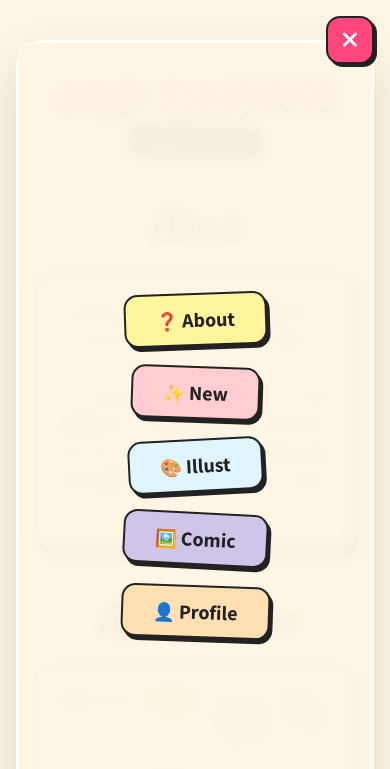
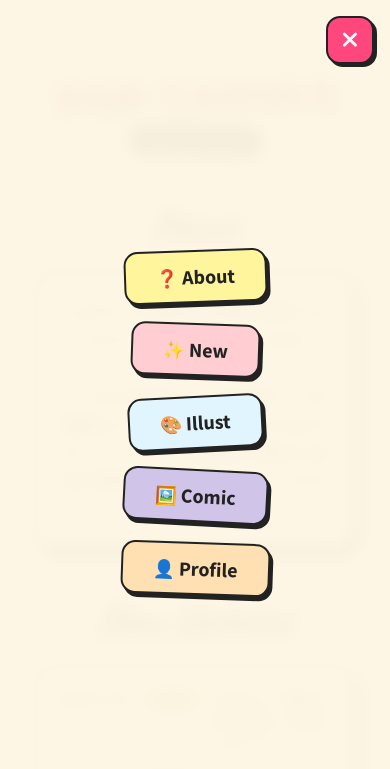
Before and after one commit to stoatpolice2/labo, a plain HTML site: page template/demo17.html in a window 390 px wide. Both pictures are taken after a click on the button "メニューを開く". Shown: the top 769 px of the page. Drawn offline with Linux system fonts and the light colour scheme; a web font is replaced by a local one.

Commit message:
Add files via upload

```diff
--- a/template/demo17.html
+++ b/template/demo17.html
@@ -124,7 +124,7 @@
       justify-content: center;
       gap: 14px 16px;
       width: 100%;
-      margin-top: 15px;
+      margin-top: 25px;
     }
 
     .sticker {
@@ -176,7 +176,7 @@
       border: 2px solid #222;
       border-radius: 14px;
       box-shadow: 3px 3px 0px #222;
-      z-index: 90;
+      z-index: 100;
       cursor: pointer;
       align-items: center;
       justify-content: center;
@@ -480,7 +480,7 @@
       height: 100%;
       background: rgba(0, 0, 0, 0.75);
       backdrop-filter: blur(5px);
-      z-index: 100;
+      z-index: 110;
       justify-content: center;
       align-items: center;
       padding: 20px;
@@ -588,7 +588,7 @@
         position: fixed;
         top: 0;
         left: 0;
-        width: 100%;
+        width: 100vw;
         height: 100vh;
         background: rgba(253, 246, 228, 0.96);
         backdrop-filter: blur(8px);
@@ -597,7 +597,7 @@
         justify-content: center;
         align-items: center;
         gap: 20px;
-        z-index: 85;
+        z-index: 90;
         opacity: 0;
         visibility: hidden;
         transition: all 0.3s ease;
@@ -639,7 +639,7 @@
       }
 
       .polaroid .caption {
-        font-size: 1.3rem;
+        font-size: 0.88rem;
       }
 
       .bio-memo {
@@ -662,6 +662,15 @@
     <i class="fa-solid fa-bars" id="hamburgerIcon"></i>
   </button>
 
+  <!-- ステッカー風ナビゲーション (画面固定用) -->
+  <nav class="sticker-nav" id="stickerNav">
+    <a href="#about" class="sticker nav-about">❓ About</a>
+    <a href="#new" class="sticker nav-new">✨ New</a>
+    <a href="#illust" class="sticker nav-illust">🎨 Illust</a>
+    <a href="#comic" class="sticker nav-comic">🖼️ Comic</a>
+    <a href="#profile" class="sticker nav-profile">👤 Profile</a>
+  </nav>
+
   <!-- メインキャンバスコンテナ -->
   <div class="canvas-container">
 
@@ -669,15 +678,6 @@
     <header>
       <h1 class="site-title">POP CANVAS</h1>
       <div class="site-subtitle">Illust & Comic</div>
-
-      <!-- ステッカー風ナビゲーション -->
-      <nav class="sticker-nav" id="stickerNav">
-        <a href="#about" class="sticker nav-about">❓ About</a>
-        <a href="#new" class="sticker nav-new">✨ New</a>
-        <a href="#illust" class="sticker nav-illust">🎨 Illust</a>
-        <a href="#comic" class="sticker nav-comic">🖼️ Comic</a>
-        <a href="#profile" class="sticker nav-profile">👤 Profile</a>
-      </nav>
     </header>
 
     <!-- About セクション -->
```
